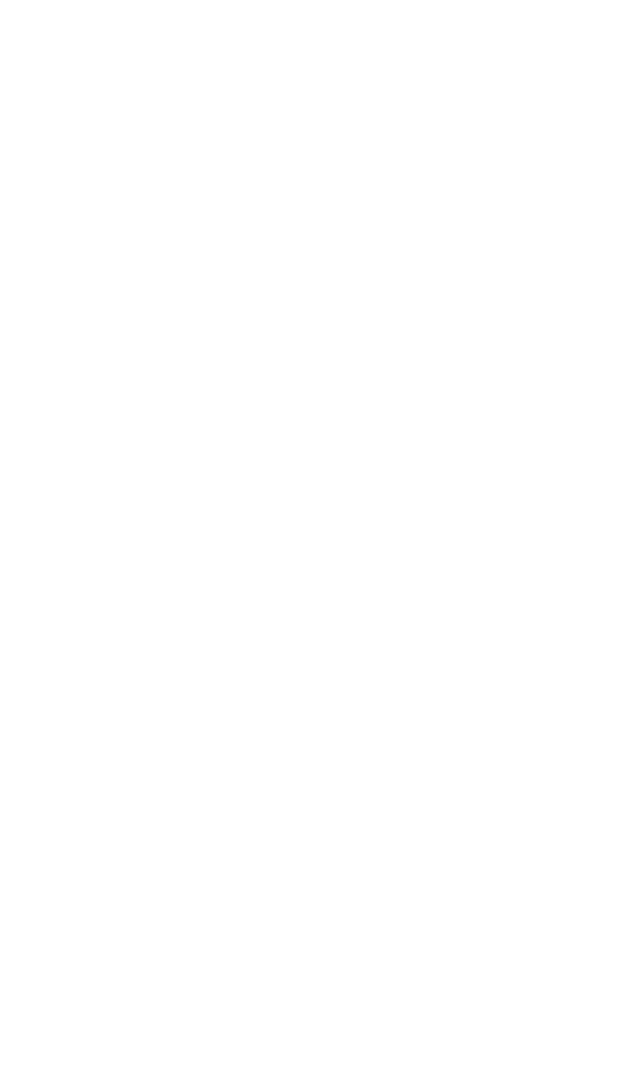
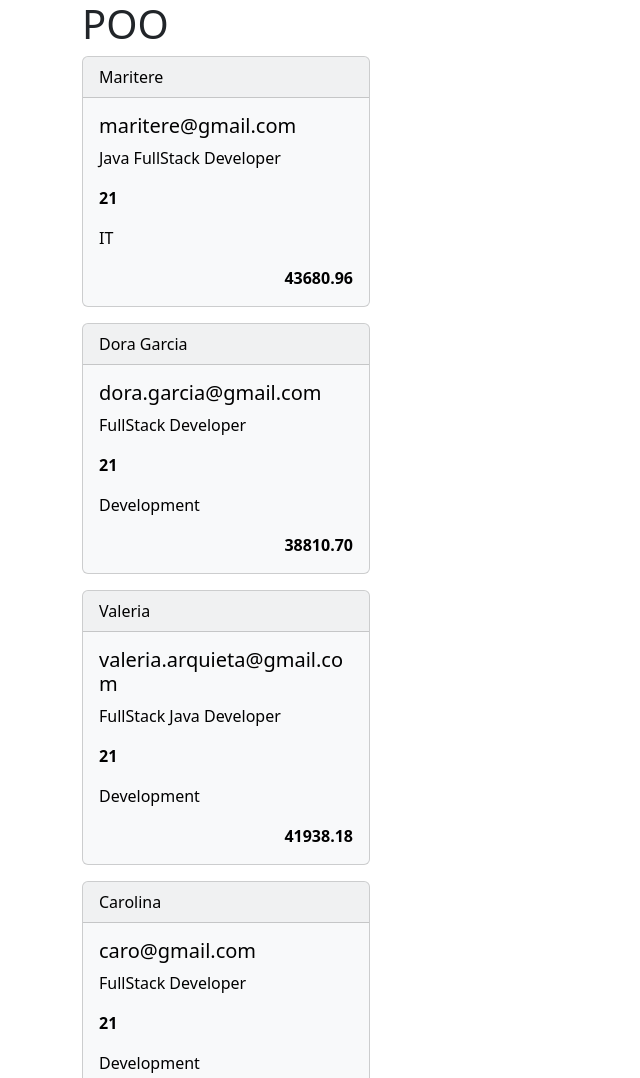
Before and after one commit to mariteresc/POO, a plain HTML site: page index.html in a window 1280 px wide. Shown: the top 1078 px of the page, without its empty margins (0-640 px from the left). Before the commit the page ends 800 px from the top, so only its background shows below. Drawn offline with nearby package versions, Linux system fonts and the light colour scheme.

Commit message:
Se agregaron herencias

```diff
--- a/index.html
+++ b/index.html
@@ -8,10 +8,12 @@
   </head>
   <body>
     <main class="container">
+      <h1>POO</h1>
+      <div id="divEmployees"></div>
 
     </main>
 
-    <script src="./js/main.js"></script>
+    <script src="./js/main.js" defer></script>
     <script src="https://cdn.jsdelivr.net/npm/bootstrap@5.2.3/dist/js/bootstrap.bundle.min.js" integrity="sha384-kenU1KFdBIe4zVF0s0G1M5b4hcpxyD9F7jL+jjXkk+Q2h455rYXK/7HAuoJl+0I4" crossorigin="anonymous"></script>
   </body>
 </html>
--- a/js/main.js
+++ b/js/main.js
@@ -1,18 +1,93 @@
+let divEmployees= document.getElementById("divEmployees");
 class Person {
     name="";
     email="";
     age=0;
     resume="";
-
-    printInfo(){
-        console.log(this.name, this.email, this.age, this.resume);
+    id=0;
+    static total =0;
+    constructor(name,email,age,resume){
+        this.name=name;
+        this.email=email.toLowerCase();
+        this.age=(age<18)?18:age;
+        this.resume=resume;
+        Person.total ++;
+        this.id = Person.total;
+    }// constructor
+    static printTotal(){
+        console.log(Person.total);
     }
 
+    printInfo(div){
+        div.insertAdjacentHTML("beforeend",
+
+    `
+    <div id="card_${this.id}" class="card text-bg-light mb-3" style="max-width: 18rem;">
+  <div class="card-header">${this.name}</div>
+  <div class="card-body">
+    <h5 class="card-title">${this.email}</h5>
+    <p class="card-text">${this.resume}</p>
+    <p class="card-text"><strong>${this.age}</strong></p>
+  </div>
+</div>`);
+
+    // printInfo(){
+    //     console.log(this.name, this.email, this.age, this.resume);
+    // }//printInfo
+
+}// class Person
+
 }
+// let john = new Person("John Doe","jdoe@gmail.com", 17,"Desconocido");
+// let jane = new Person("Jane Doe","jane.DOE@GMAIL.com", 26, "Jane");
+// john.resume="Otra cosa";
+// jane.printInfo();
+// john.printInfo();
 
-let john =new Person();
-john.name="John Doe";
-john.age = 40;
-john.email="jdoe@gmail.com";
+class Employee extends Person{
+    department ="";
+    salary = 0.0;
+    constructor(name, email, age, resume, department, salary){
+        super(name, email, age, resume);
+        this.department=department;
+        this.salary=salary;
+    }
+    calculateSalary(){
+        return((this.salary*30) * 1.16).toFixed(2);
+    }
+    printInfo(div){
+        super.printInfo(div);
+        let cardBody = document.getElementById(`card_${this.id}`)
+          .getElementsByClassName("card-body")[0];
+          cardBody.insertAdjacentHTML("beforeend",`
+          <p class="card-text">${this.department}</p>
+          <p class="card-text text-end"><strong>${this.calculateSalary()}</strong></p>`
 
-john.printInfo();
+          );
+        // console.log(this.department, this.salary, this.calculateSalary());
+    }
+} // class Employee
+
+// let maritere = new Employee("Maritere","maritere@gmail.com", 21,"Java FullStack Developer","IT",1255.20);
+// let dora = new Employee("Dora Garcia","dora.garcia@GMAIL.com", 21, "FullStack Developer", "Development",1115.25);
+// let vale = new Employee("Valeria", "valeria.arquieta@gmail.com",21, "FullStack Java Developer", "Development",1205.12);
+// maritere.printInfo(divEmployees);
+// dora.printInfo(divEmployees);
+// vale.printInfo(divEmployees);
+
+let employees = [];
+employees.push(
+    new Employee("Maritere","maritere@gmail.com", 21,"Java FullStack Developer","IT",1255.20),
+    new Employee("Dora Garcia","dora.garcia@GMAIL.com", 21, "FullStack Developer", "Development",1115.25),
+    new Employee("Valeria", "valeria.arquieta@gmail.com",21, "FullStack Java Developer", "Development",1205.12),
+    new Employee("Carolina","caro@gmail.com",21,"FullStack Developer","Development",1225.12)
+);
+
+employees.forEach( e => e.printInfo(divEmployees));
+
+// let john =new Person();
+// john.name="John Doe";
+// john.age = 40;
+// john.email="jdoe@gmail.com";
+
+// john.printInfo(); // En lugar de esto , se hace el procedimiento de arriba
```
